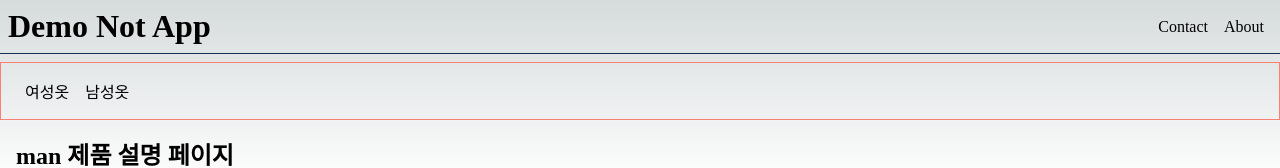
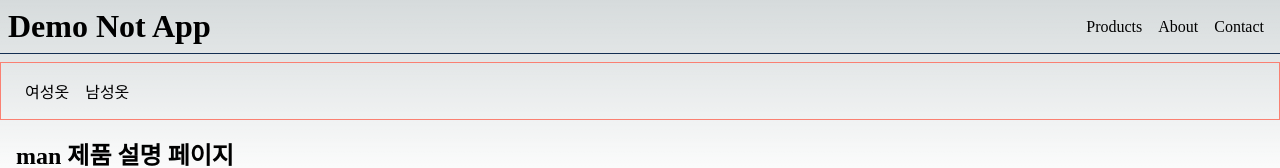
Before and after one commit to sstipdev/Next-JS, a Next.js app: page /products/man in a window 1280 px wide. Shown: the top 168 px of the page. Built offline with nearby package versions, Linux system fonts and the light colour scheme.

Commit message:
NextJS Link 만들기

```diff
--- a/src/app/layout.tsx
+++ b/src/app/layout.tsx
@@ -1,3 +1,6 @@
+import Link from "next/link";
+
+// CSS
 import "./globals.css";
 import styles from "./layout.module.css";
 
@@ -17,8 +20,9 @@
         <header className={styles.header}>
           <h1>Demo Not App</h1>
           <nav className={styles.nav}>
-            <a href="">Contact</a>
-            <a href="">About</a>
+            <Link href="/products">Products</Link>
+            <Link href="/about">About</Link>
+            <Link href="/contact">Contact</Link>
           </nav>
         </header>
         {children}
--- a/src/app/products/layout.tsx
+++ b/src/app/products/layout.tsx
@@ -1,6 +1,9 @@
+import Link from "next/link";
+
+// CSS
 import styles from "./layout.module.css";
 
-export default function ProductLayout({
+export default function ProductsLayout({
   children,
 }: {
   children: React.ReactNode;
@@ -8,8 +11,8 @@
   return (
     <>
       <nav className={styles.nav}>
-        <a href="">여성옷</a>
-        <a href="">남성옷</a>
+        <Link href="/products/women">여성옷</Link>
+        <Link href="/products/man">남성옷</Link>
       </nav>
       <section className={styles.product}>{children}</section>
     </>
```
